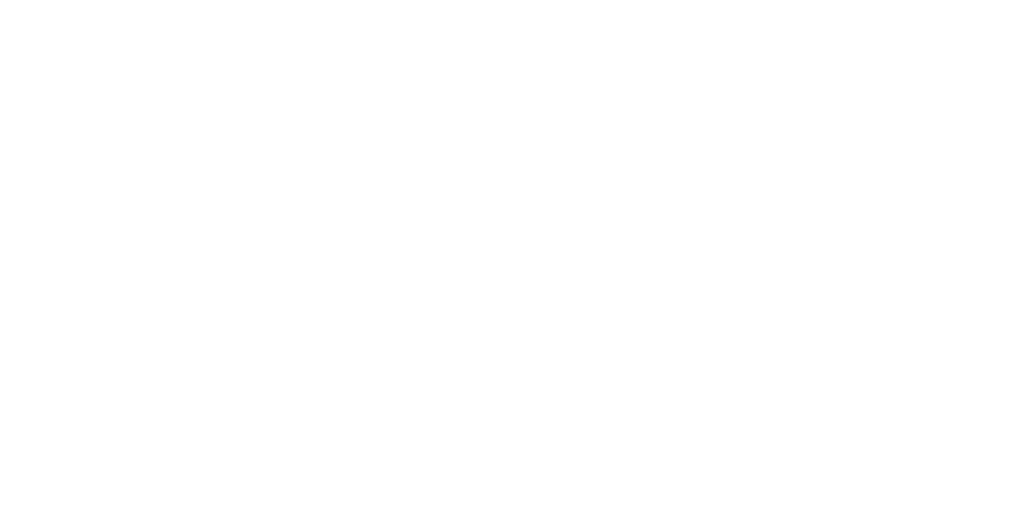
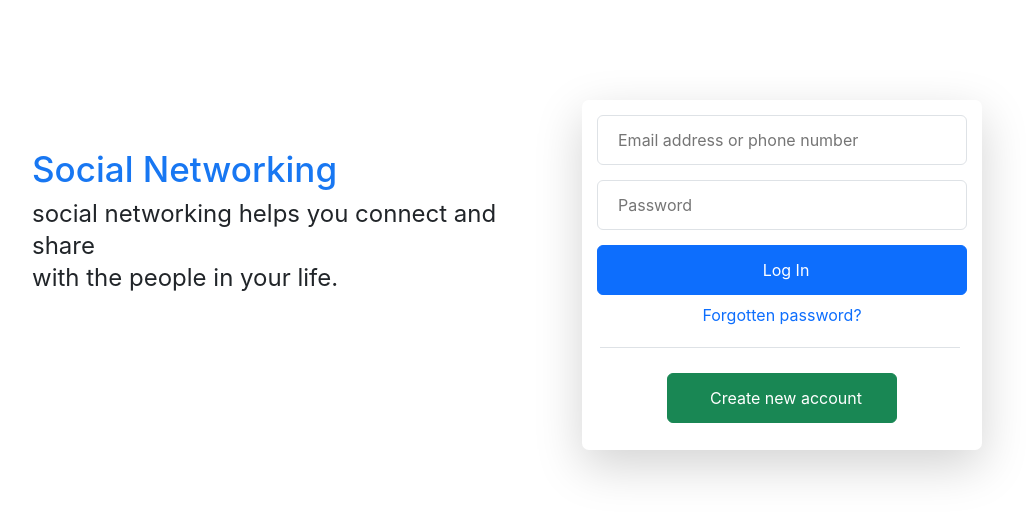
Before and after one commit to ravindarsahani3183/social-Networking, a React (Create React App) app: page /Login in a window 1280 px wide. Before the commit this address had no page. Shown: the top 518 px of the page, without its empty margins (133-1159 px from the left). Built offline with nearby package versions, Linux system fonts and the light colour scheme.

Commit message:
created Login page

```diff
--- /dev/null
+++ b/src/Account/Login.css
@@ -0,0 +1,50 @@
+.login-form{
+    width: 400px;
+    height: 350px;
+    border: 1px solid 1px;
+    border-radius: 7px;
+}
+.Login{
+    display: flex;
+    justify-content: center;
+    padding-top: 100px;
+    gap: 50px;
+}
+.Login-heading{
+    display: flex;
+    text-align: left;
+    color: #1877f2;
+    font-size: 35px;
+}
+.Login-para{
+    display: flex;
+    text-align: left;
+    font-size: 24px;
+    font-weight: normal;
+    line-height: 32px;
+    width: 500px;
+}
+.login-input{
+    width: 370px;
+    height: 50px;
+    border-radius: 6px;
+    margin-top: 15px;
+    padding-left: 20px;
+}
+.Login-link{
+    text-decoration: none;
+}
+.border-login{
+    width: 90%;
+    text-align: center;
+    margin-top: 20px;
+    margin-left: 18px;
+    margin-bottom: 10px;
+}
+.login-create1{
+    width: 230px;
+    height: 50px;
+    border-radius: 6px;
+    margin-top: 15px;
+    padding-left: 20px;
+}
--- /dev/null
+++ b/src/Account/Login.js
@@ -0,0 +1,27 @@
+import React from 'react'
+import './Login.css';
+import { Link } from 'react-router-dom';
+const Login = () => {
+  return (
+    <div className='Login'>
+        <div className='mt-5'>
+            <h1 className='Login-heading'>Social Networking</h1>
+            <p className='Login-para'>social networking helps you connect and share<br/> with the people in your life.</p>
+        </div>
+        <div className='shadow-lg login-form'>
+          <form>
+            <input type='text' placeholder='Email address or phone number' className='login-input border'></input><br></br>
+            <input type='password' placeholder='Password' className='login-input border'></input>
+            <button type='submit' className='btn btn-primary login-input '>Log In</button>
+            <div className='mt-2'>
+              <Link className='Login-link ' to="/"><span className='Loginlink '>Forgotten password?</span></Link>
+            </div>
+            <div className='border-bottom border-login '></div>
+            <button type='submit' className='btn btn-success login-create1 '><Link className='Login-link ' to="/"><span className='Loginlink text-white'>Create new account</span></Link></button>
+          </form>
+        </div>
+    </div>
+  )
+}
+
+export default Login
--- a/src/App.js
+++ b/src/App.js
@@ -21,6 +21,7 @@
 import { useContext, useEffect, useState } from 'react';
 import {UserContext} from './context/UserContext';
 import Setting from './Setting/Setting';
+import Login from './Account/Login';
 //import Story from './Story/Story';
 
 function App() {
@@ -52,6 +53,7 @@
         <Route path="/groupHome" element={<GroupHome/>} />
         <Route path="/notifications" element={<Notifications/>} />
         <Route path="/create" element={<Create/>} />
+        <Route path="/Login" element={<Login/>} />
         <Route path="/Accountsetting" element={<Setting route="Accountsetting"/>} />
         <Route path="/changepassword" element={<Setting route="changepassword"/>} />
         <Route path="/notificationSetting" element={<Setting route="notificationSetting"/>} />
--- a/src/Header/Header.js
+++ b/src/Header/Header.js
@@ -20,8 +20,8 @@
         <div className='headerright'>
             <div className='headerlinks'>
               <Link className='header-link' to="/"><span className='headerlink'>Home</span></Link>
-              <Link className='header-link' to="/Feed"><span className='headerlink'>Page</span></Link>
-              <Link className='header-link' to="/"><span className='headerlink'>Account</span></Link>
+              <Link className='header-link' to="/"><span className='headerlink'>Friends</span></Link>
+              <Link className='header-link' to="/Login"><span className='headerlink'>Account</span></Link>
             </div>
         </div>
         <div className='headericons'>
@@ -32,17 +32,17 @@
             </div>
             <div className='headerIcon'>
                <div className='iconbg'>
-                <Link className='header-link' to="/"><span className='headerlink'><IoIosNotificationsOutline></IoIosNotificationsOutline></span></Link>
+                <Link className='header-link' to="/Notifications"><span className='headerlink'><IoIosNotificationsOutline></IoIosNotificationsOutline></span></Link>
                </div>
             </div>
             <div className='headerIcon'>
               <div className='iconbg'>
-                <Link className='header-link' to="/"><span className='headerlink'><SlSettings></SlSettings></span></Link>
+                <Link className='header-link' to="/Setting"><span className='headerlink'><SlSettings></SlSettings></span></Link>
               </div>
             </div>
             <div className='headerIcon'>
               <div className='iconbg'>
-                <img src="./assets/person/07.jpg" className='headerimg' alt=""></img>
+                <Link className='header-link' to="/Feed"><span className='headerlink'><img src="./assets/person/07.jpg" className='headerimg' alt=""></img></span></Link>
               </div>
             </div>
         </div>
```
